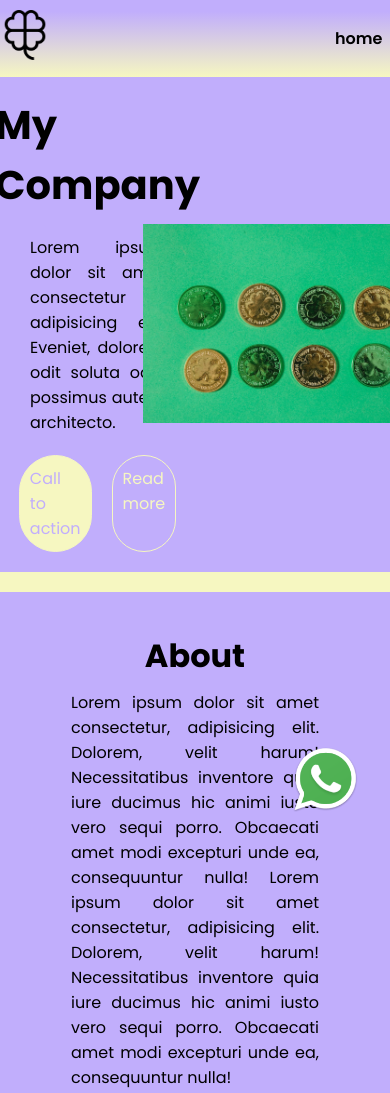
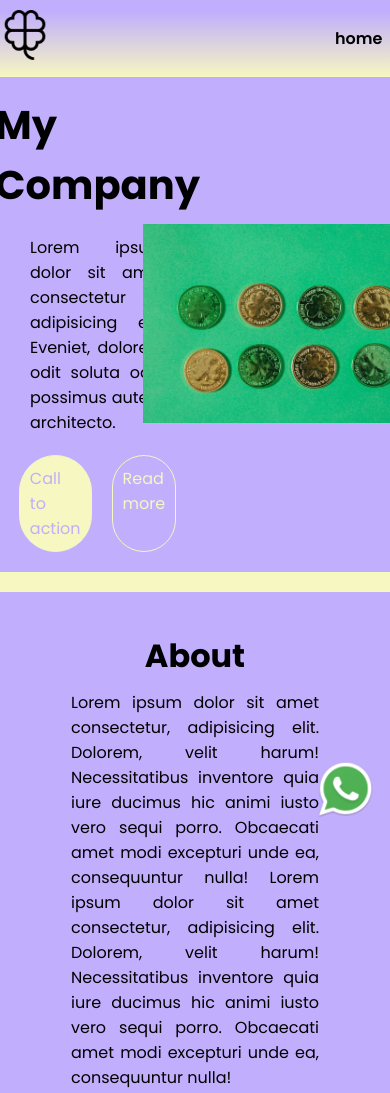
Before and after one commit to Josema1482/Entrega-2-Nucba-LP, a plain HTML site: page index.html in a window 390 px wide. Shown: the top 1093 px of the page. Drawn offline with Linux system fonts and the light colour scheme.

Commit message:
cambie diseño de boton de whatsapp

```diff
--- a/assests/medias.css
+++ b/assests/medias.css
@@ -48,6 +48,12 @@
         width: 285px;
     }
 
+    .whatsapp img{
+    position: fixed;
+    bottom: 25px;
+    right: 15px;
+    width: 60px;
+    }
 
     }
 
@@ -153,6 +159,7 @@
         }
         .whatsapp img{
             width: 50px;
-            bottom: 50px;
+            bottom: 15px;
+            right: 10px;
         }
         }
```
